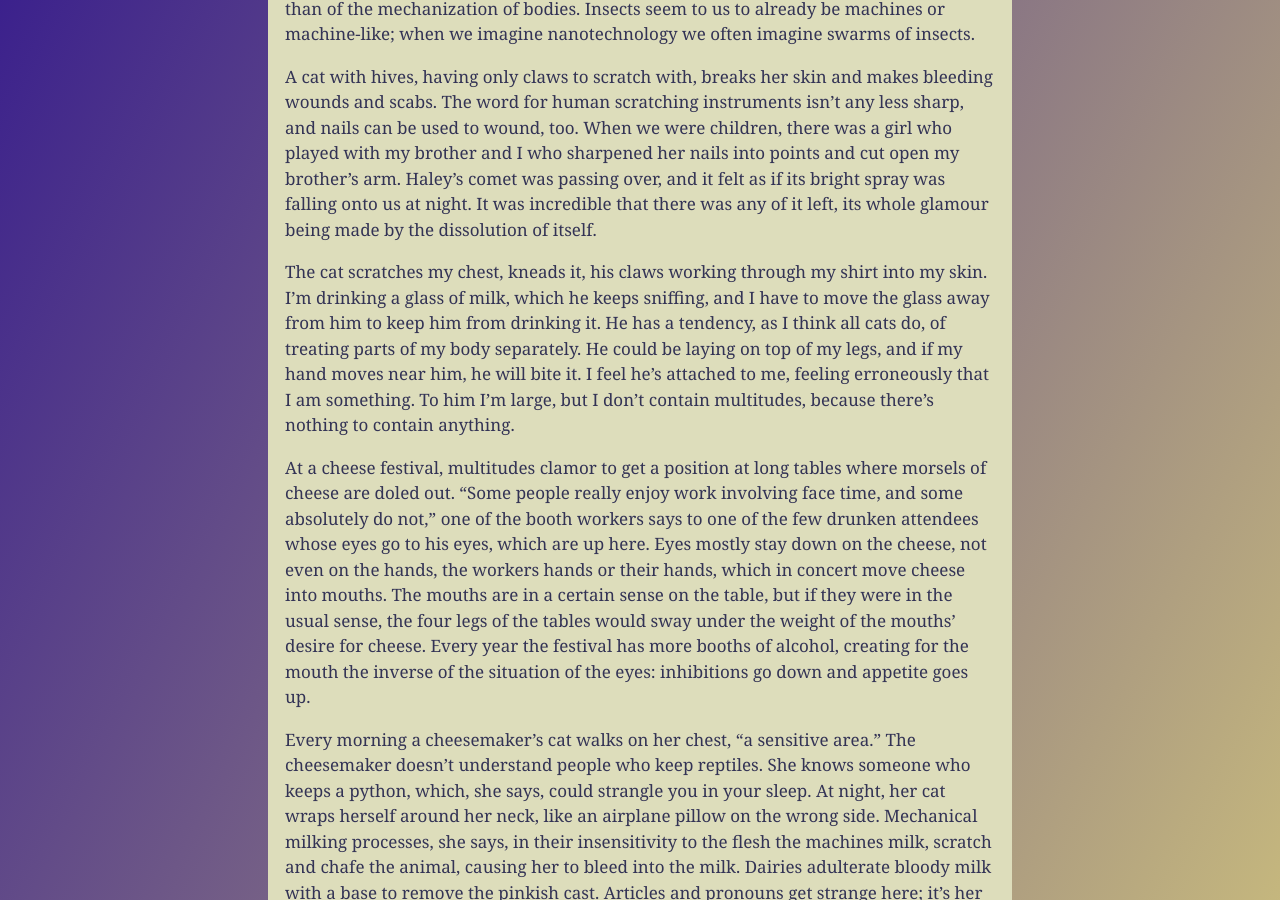
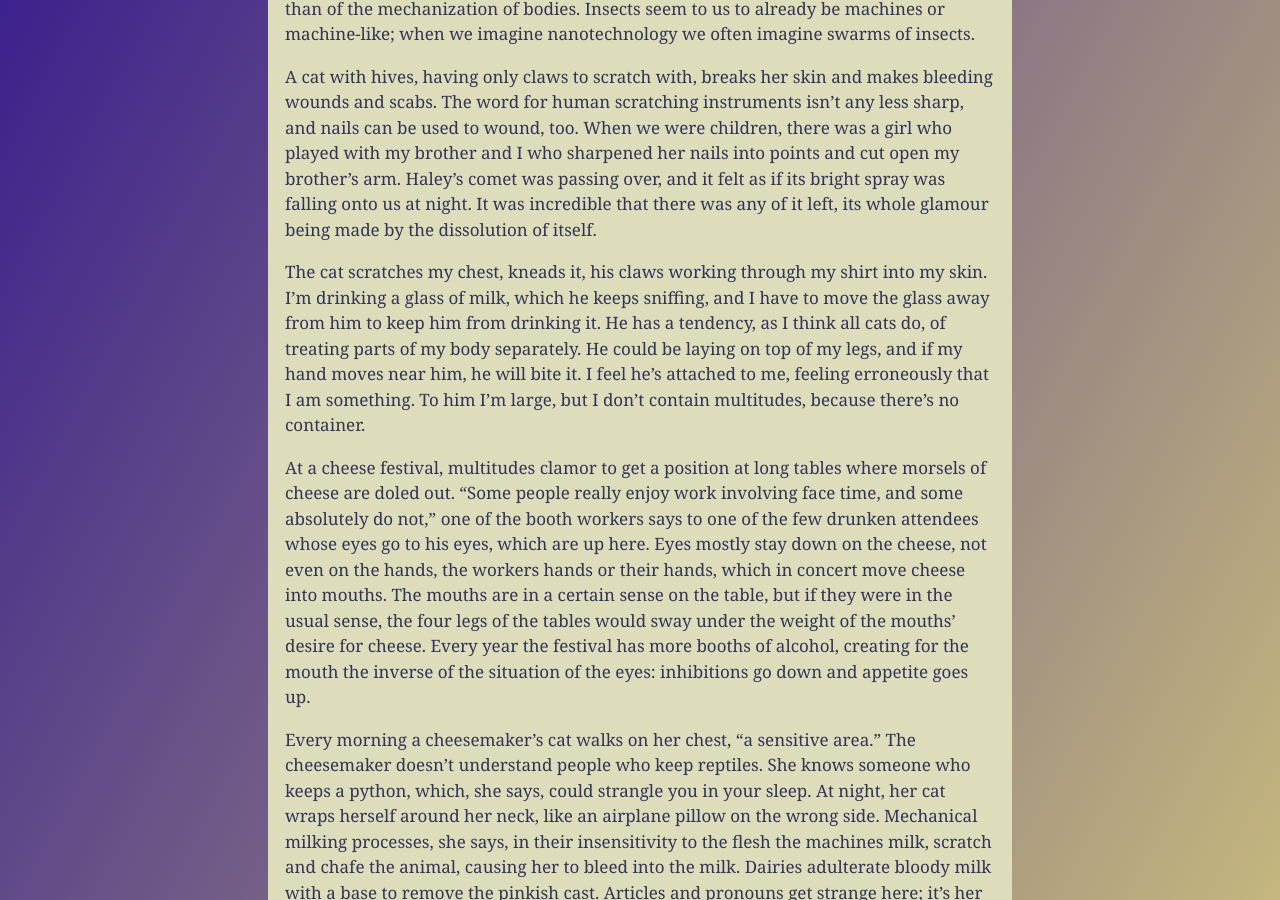
Before and after one commit to meanyhead/meanyhead.github.io, a Jekyll site: the page built from _posts/2019-3-20-whole-roast-suckling-pig.md, in a window 1280 px wide and 900 px high, scrolled down 418 px. Built offline with Jekyll 4.4.1, drawn with Linux system fonts in a browser that asks for light colours; comment, search, counter and statistics services are not loaded.

Commit message:
no container

```diff
--- a/_posts/2019-3-20-whole-roast-suckling-pig.md
+++ b/_posts/2019-3-20-whole-roast-suckling-pig.md
@@ -7,7 +7,7 @@ Is it possible to not scratch if one breaks out in hives? As a kid my friend and
 
 A cat with hives, having only claws to scratch with, breaks her skin and makes bleeding wounds and scabs. The word for human scratching instruments isn't any less sharp, and nails can be used to wound, too. When we were children, there was a girl who played with my brother and I who sharpened her nails into points and cut open my brother's arm. Haley's comet was passing over, and it felt as if its bright spray was falling onto us at night. It was incredible that there was any of it left, its whole glamour being made by the dissolution of itself.
 
-The cat scratches my chest, kneads it, his claws working through my shirt into my skin. I'm drinking a glass of milk, which he keeps sniffing, and I have to move the glass away from him to keep him from drinking it. He has a tendency, as I think all cats do, of treating parts of my body separately. He could be laying on top of my legs, and if my hand moves near him, he will bite it. I feel he's attached to me, feeling erroneously that I am something. To him I'm large, but I don't contain multitudes, because there's nothing to contain anything.
+The cat scratches my chest, kneads it, his claws working through my shirt into my skin. I'm drinking a glass of milk, which he keeps sniffing, and I have to move the glass away from him to keep him from drinking it. He has a tendency, as I think all cats do, of treating parts of my body separately. He could be laying on top of my legs, and if my hand moves near him, he will bite it. I feel he's attached to me, feeling erroneously that I am something. To him I'm large, but I don't contain multitudes, because there's no container.
 
 At a cheese festival, multitudes clamor to get a position at long tables where morsels of cheese are doled out. "Some people really enjoy work involving face time, and some absolutely do not," one of the booth workers says to one of the few drunken attendees whose eyes go to his eyes, which are up here. Eyes mostly stay down on the cheese, not even on the hands, the workers hands or their hands, which in concert move cheese into mouths. The mouths are in a certain sense on the table, but if they were in the usual sense, the four legs of the tables would sway under the weight of the mouths' desire for cheese. Every year the festival has more booths of alcohol, creating for the mouth the inverse of the situation of the eyes: inhibitions go down and appetite goes up.
 
```
